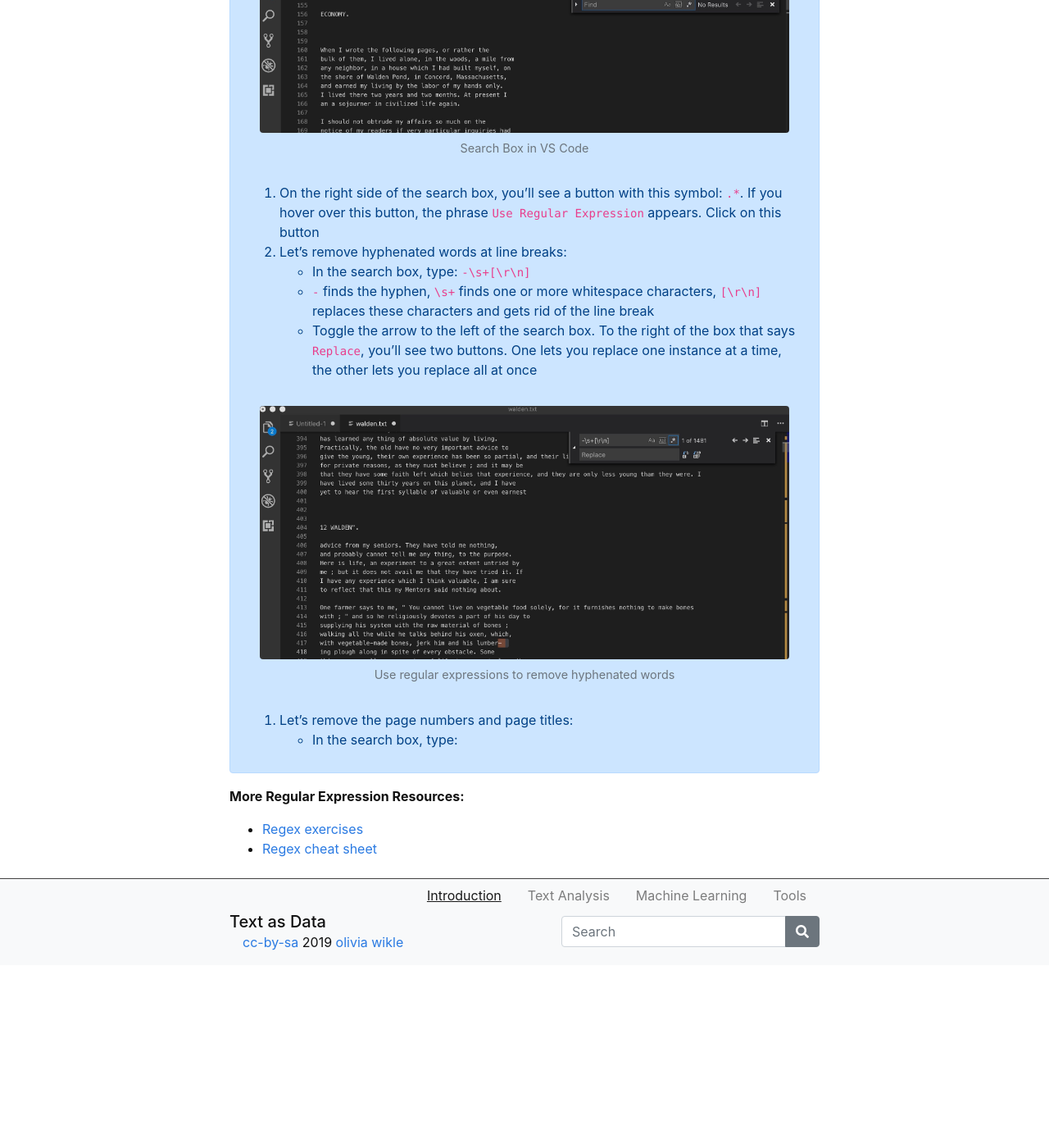
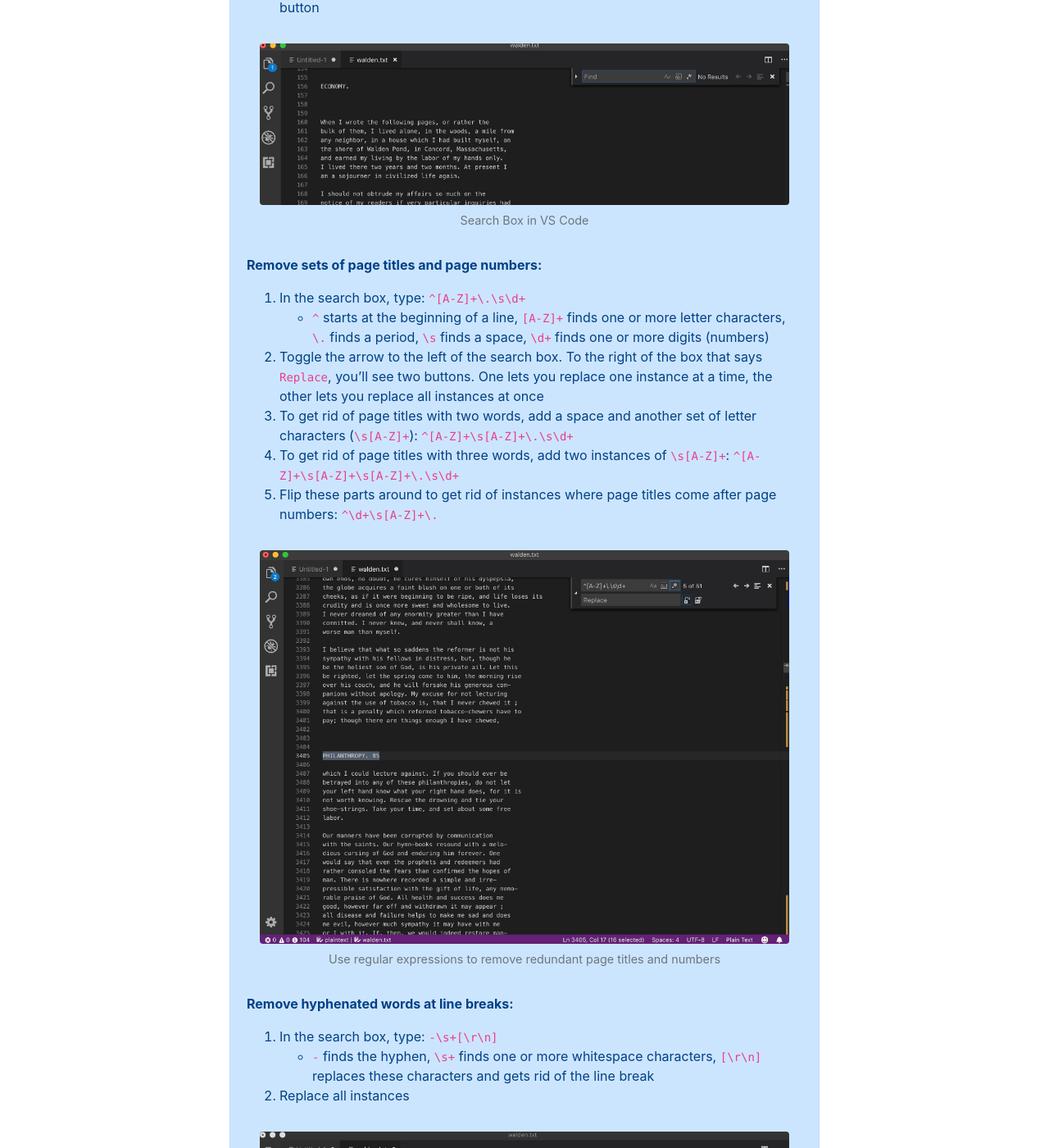
Before and after one commit to owikle/topicmodeling, a Jekyll site: the page built from content/0-intro.md, in a window 1280 px wide and 1400 px high, scrolled down 7566 px. Shown: the whole window at 82% size. Built offline with Jekyll 4.4.1, drawn with Linux system fonts in a browser that asks for light colours; before the commit the page ends 8743 px from its top, so only the background shows below that; some of the changed text lies outside the part shown.

Commit message:
adding more to text cleaning

```diff
--- a/content/0-intro.md
+++ b/content/0-intro.md
@@ -113,19 +113,29 @@ Find and replace might help with some of these problems, but for others you need
 **Activity: Try Out Regular Expressions**
 1. Open walden.txt in Visual Studio Code (if you've misplaced it you can also download it here: <a href="../data/walden.txt">walden.txt</a>)
 2. Click on `Edit > Find` (`cmd + F` on mac or `ctl + F` on pc) to open a search box, which should appear in the top right-hand corner of your window in Visual Studio Code
+3.  On the right side of the search box, you'll see a button with this symbol: `.*`. If you hover over this button, the phrase `Use Regular Expression` appears. Click on this button
 
 {% include figure.html img="regex1.jpg" alt="vs code search" caption="Search Box in VS Code" width="100%" %}
 
-3.  On the right side of the search box, you'll see a button with this symbol: `.*`. If you hover over this button, the phrase `Use Regular Expression` appears. Click on this button
-4. Let's remove hyphenated words at line breaks:
-    - In the search box, type: `-\s+[\r\n]`
+**Remove sets of page titles and page numbers:**
+1. In the search box, type: `^[A-Z]+\.\s\d+`
+    - `^` starts at the beginning of a line, `[A-Z]+` finds one or more letter characters, `\.` finds a period, `\s` finds a space, `\d+` finds one or more digits (numbers)
+2. Toggle the arrow to the left of the search box. To the right of the box that says `Replace`, you'll see two buttons. One lets you replace one instance at a time, the other lets you replace all instances at once
+3. To get rid of page titles with two words, add a space and another set of letter characters (`\s[A-Z]+`): `^[A-Z]+\s[A-Z]+\.\s\d+`
+4. To get rid of page titles with three words, add two instances of `\s[A-Z]+`: `^[A-Z]+\s[A-Z]+\s[A-Z]+\.\s\d+`
+5. Flip these parts around to get rid of instances where page titles come after page numbers: `^\d+\s[A-Z]+\.`
+
+{% include figure.html img="regex3.jpg" alt="regex remove page titles" caption="Use regular expressions to remove redundant page titles and numbers" width="100%" %}
+
+**Remove hyphenated words at line breaks:**
+1. In the search box, type: `-\s+[\r\n]`
     - `-` finds the hyphen, `\s+` finds one or more whitespace characters, `[\r\n]` replaces these characters and gets rid of the line break
-    - Toggle the arrow to the left of the search box. To the right of the box that says `Replace`, you'll see two buttons. One lets you replace one instance at a time, the other lets you replace all at once
+2. Replace all instances
 
 {% include figure.html img="regex2.jpg" alt="regex remove hyphens" caption="Use regular expressions to remove hyphenated words" width="100%" %}
 
-5. Let's remove the page numbers and page titles:
-    - In the search box, type:
+The text still isn't 100% clean, but we've managed to take out most of the page titles and consolidate hyphenated words, so our future analysis won't be skewed.
+
 {% endcapture %}
 {% include alert.md text=text color=secondary %}
 
```
